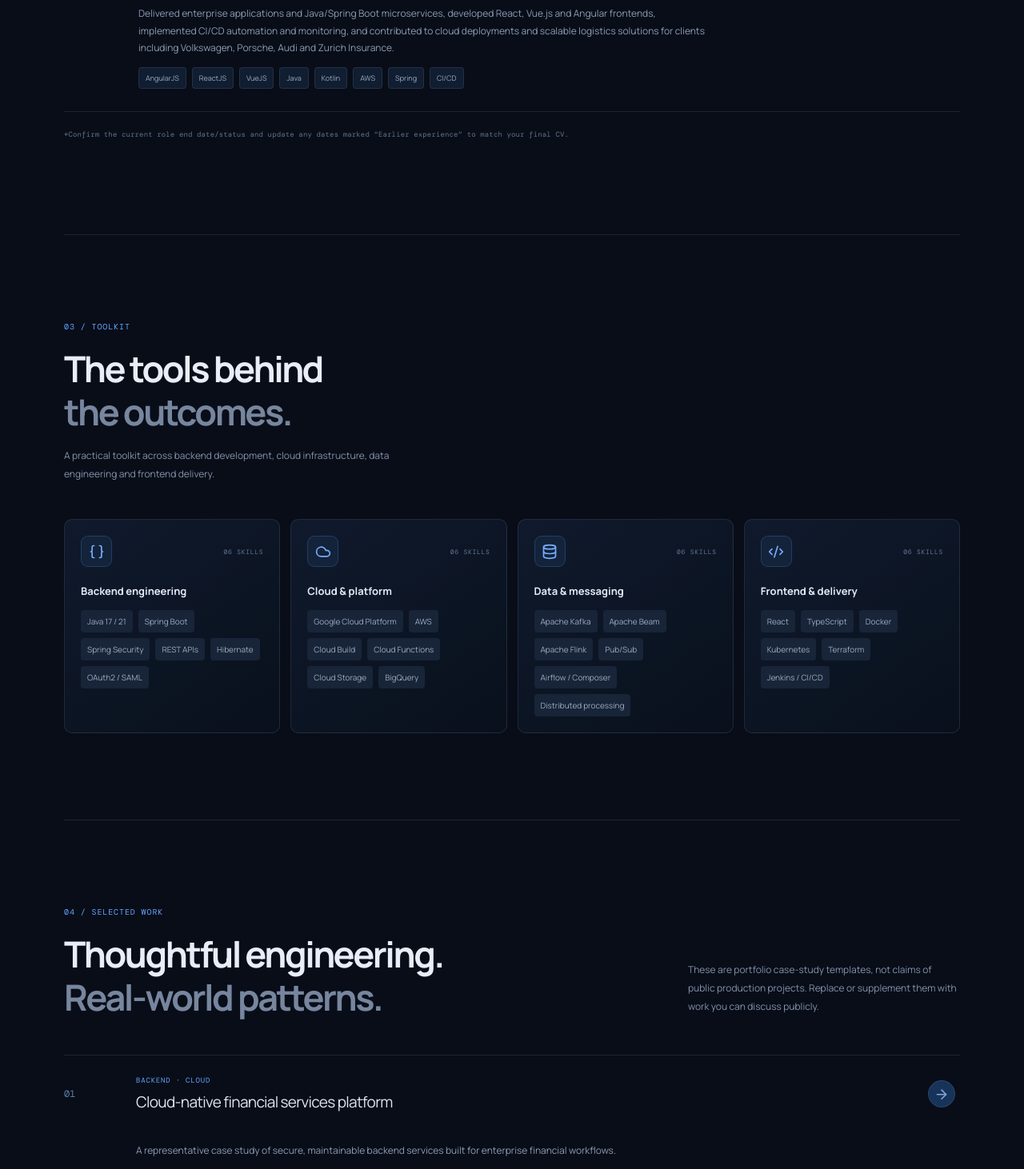
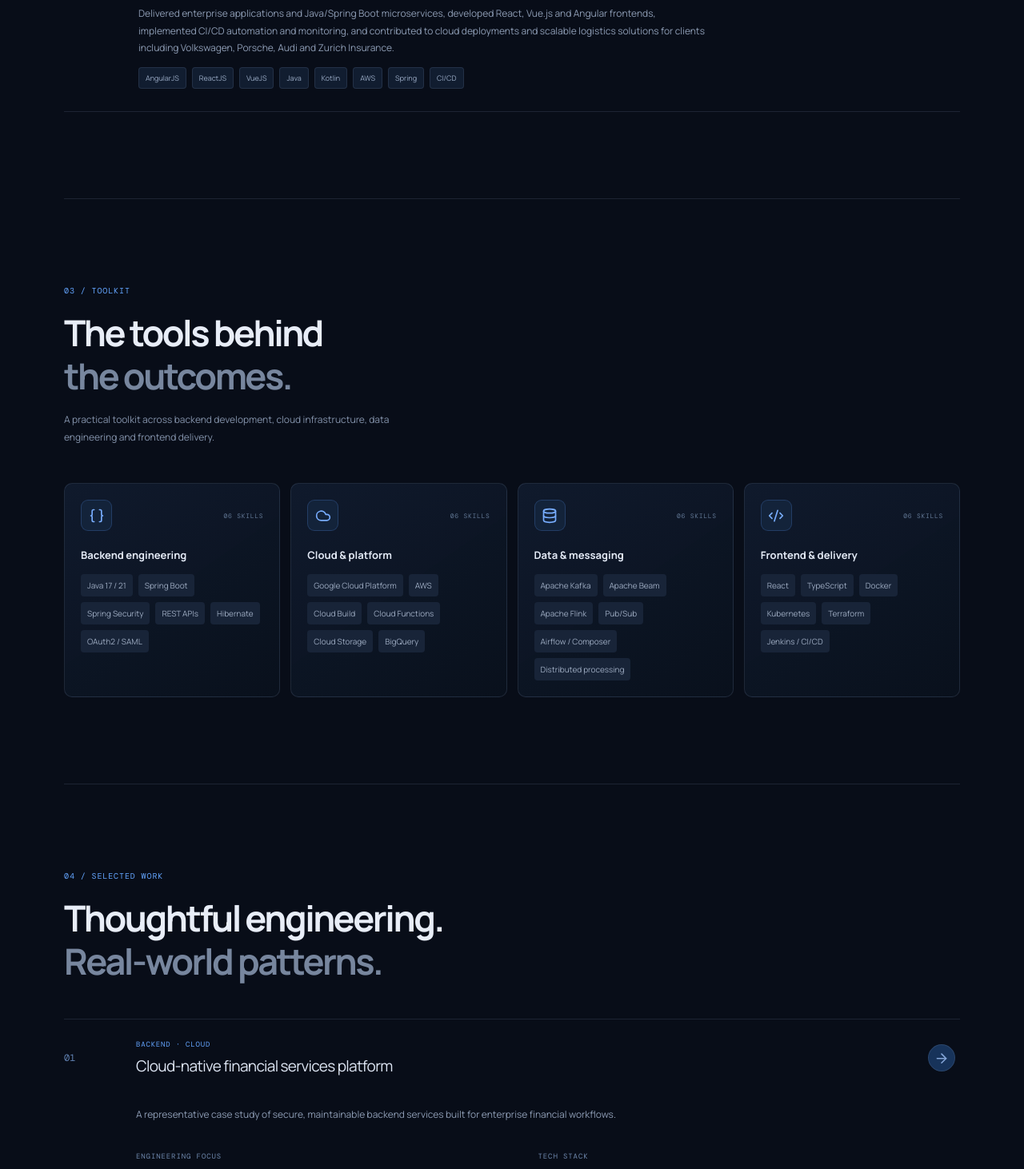
Before and after one commit to ramyadirsumilli/ramya-portfolio, a React (Vite) app: page / in a window 1280 px wide. Shown: the part 2743-4205 px from the top of the page at 80% size. Built offline with nearby package versions, Linux system fonts and the light colour scheme.

Commit message:
Add files via upload

```diff
--- a/src/App.tsx
+++ b/src/App.tsx
@@ -76,7 +76,6 @@ function App() {
       <section className="experience section-wrap section-pad" id="experience">
         <div className="section-heading"><span className="section-index">02 / EXPERIENCE</span><h2>Experience that spans<br/><span className="muted-heading">products, platforms & teams.</span></h2><p className="section-description">A selection of roles across enterprise engineering and financial technology. Please verify dates, titles and descriptions before publishing.</p></div>
         <div className="timeline">{experience.map((job, i) => <article className="timeline-item" key={job.company}><div className="timeline-marker">{String(i + 1).padStart(2, '0')}</div><div className="timeline-content"><div className="timeline-meta"><span>{job.period}</span>{i === 0 && <span className="current-label">MOST RECENT</span>}</div><h3>{job.role}</h3><div className="company-name">{job.company}</div><p>{job.detail}</p><div className="tag-row">{job.tags.map(tag => <span className="tag" key={tag}>{tag}</span>)}</div></div></article>)}</div>
-        <p className="small-note">*Confirm the current role end date/status and update any dates marked “Earlier experience” to match your final CV.</p>
       </section>
 
       <section className="skills section-wrap section-pad" id="skills">
@@ -85,7 +84,7 @@ function App() {
       </section>
 
       <section className="projects section-wrap section-pad" id="projects">
-        <div className="section-heading project-heading"><div><span className="section-index">04 / SELECTED WORK</span><h2>Thoughtful engineering.<br/><span className="muted-heading">Real-world patterns.</span></h2></div><p className="section-description">These are portfolio case-study templates, not claims of public production projects. Replace or supplement them with work you can discuss publicly.</p></div>
+        <div className="section-heading project-heading"><div><span className="section-index">04 / SELECTED WORK</span><h2>Thoughtful engineering.<br/><span className="muted-heading">Real-world patterns.</span></h2></div></div>
         <div className="project-list">{projects.map(project => <article className={expandedProject === project.number ? 'project-card project-expanded' : 'project-card'} key={project.number}><button className="project-toggle" onClick={() => setExpandedProject(expandedProject === project.number ? null : project.number)} aria-expanded={expandedProject === project.number}><span className="project-number">{project.number}</span><span className="project-title-group"><span className="project-type">{project.type}</span><span className="project-title">{project.title}</span></span><span className="project-arrow"><ArrowUpRight size={19}/></span></button>{expandedProject === project.number && <div className="project-details"><p>{project.description}</p><div className="project-detail-grid"><div><h4>ENGINEERING FOCUS</h4><ul>{project.points.map(point => <li key={point}>{point}</li>)}</ul></div><div><h4>TECH STACK</h4><div className="tag-row">{project.stack.map(tag => <span className="tag" key={tag}>{tag}</span>)}</div></div></div><div className="case-study-note">Next step: add a diagram, your specific contribution, trade-offs, and verified outcomes.</div></div>}</article>)}</div>
       </section>
 
```
